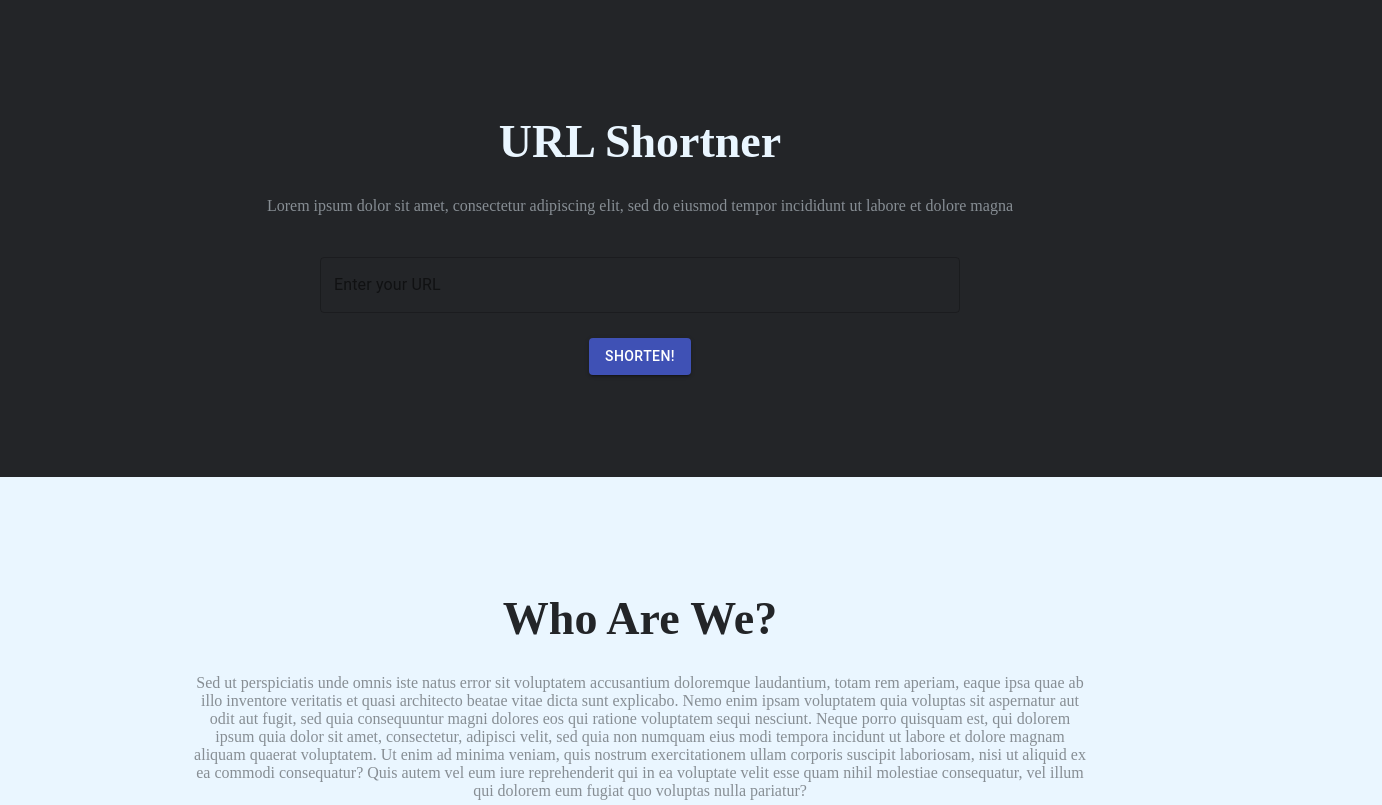
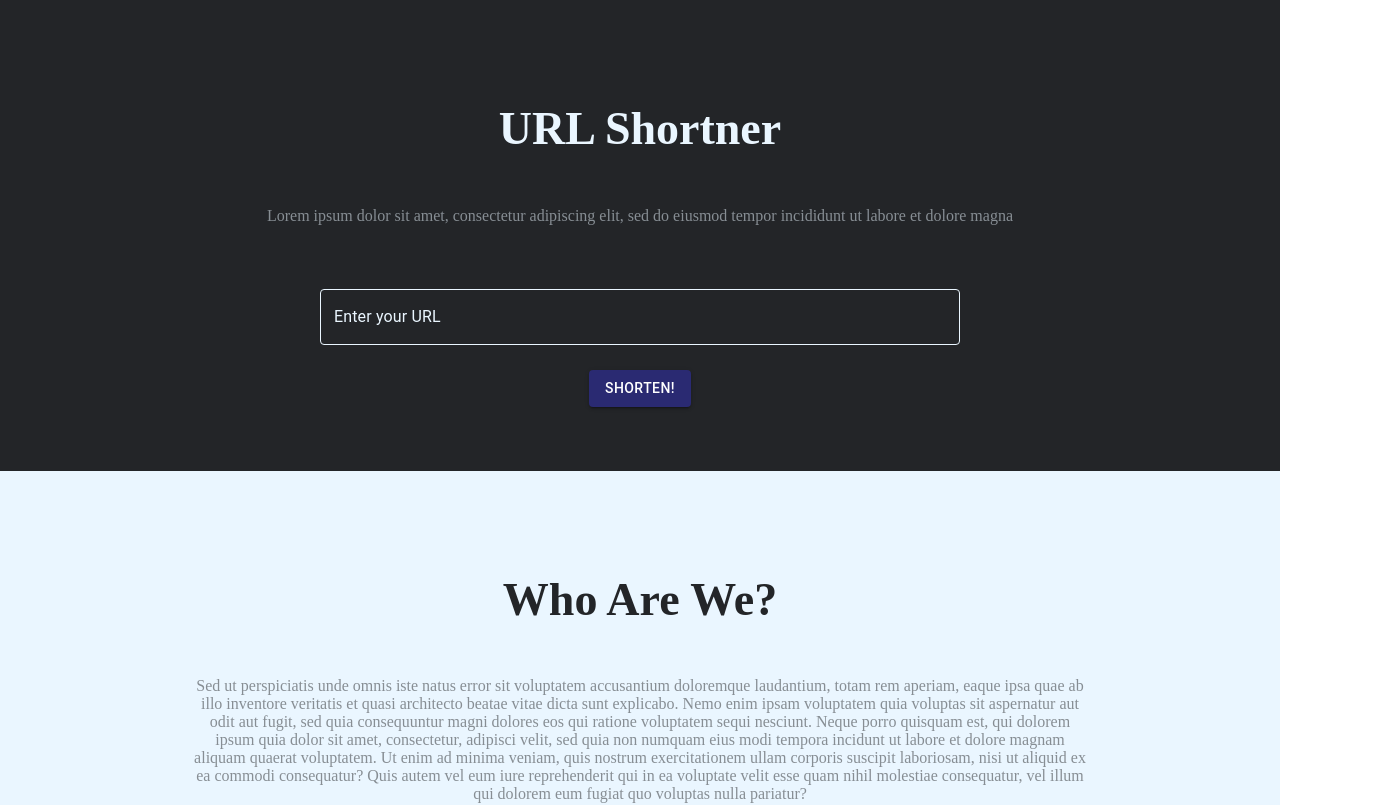
Before and after one commit to hsalhab/URLShortner, a React (Create React App) app in the folder client/react-app/: page / in a window 1280 px wide. Shown: the top 805 px of the page, 1382 px wide, since content can reach past the window. Built offline with nearby package versions, Linux system fonts and the light colour scheme.

Commit message:
updated styling

```diff
--- a/client/react-app/src/App.js
+++ b/client/react-app/src/App.js
@@ -1,5 +1,7 @@
 import React from 'react';
 import Home from './pages/Home';
+import { createMuiTheme } from '@material-ui/core/styles';
+import { ThemeProvider } from '@material-ui/styles';
 
 function App() {
   const styles = {
@@ -9,10 +11,26 @@ function App() {
     }
   };
 
+  const theme = createMuiTheme({
+    palette: {
+      default: {
+        main: '#EAF6FF',
+      },
+      primary: {
+        main: '#EAF6FF',
+      },
+      secondary: {
+        main: '#2A2A72',
+      },
+    },
+  });
+
   return (
-    <div style={styles.App}>
-      <Home></Home>
-    </div>
+    <ThemeProvider theme={theme}>
+      <div style={styles.App}>
+        <Home></Home>
+      </div>
+    </ThemeProvider>
   );
 }
 
--- a/client/react-app/src/pages/Home.jsx
+++ b/client/react-app/src/pages/Home.jsx
@@ -1,6 +1,39 @@
 import React, { Component } from 'react';
 import TextField from '@material-ui/core/TextField';
 import Button from '@material-ui/core/Button';
+import { withStyles } from "@material-ui/core/styles";
+
+const myStyles = theme => ({
+  root: {
+    "& .MuiOutlinedInput-root .MuiOutlinedInput-notchedOutline": {
+      borderColor: "#EAF6FF"
+    },
+    "&:hover .MuiOutlinedInput-root .MuiOutlinedInput-notchedOutline": {
+      borderColor: "#EAF6FF"
+    },
+    "& .MuiOutlinedInput-root.Mui-focused .MuiOutlinedInput-notchedOutline": {
+      borderColor: "#EAF6FF"
+    },
+    "& .MuiOutlinedInput-input": {
+      color: "#EAF6FF"
+    },
+    "&:hover .MuiOutlinedInput-input": {
+      color: "#EAF6FF"
+    },
+    "& .MuiOutlinedInput-root.Mui-focused .MuiOutlinedInput-input": {
+      color: "#EAF6FF"
+    },
+    "& .MuiInputLabel-outlined": {
+      color: "#EAF6FF"
+    },
+    "&:hover .MuiInputLabel-outlined": {
+      color: "#EAF6FF"
+    },
+    "& .MuiInputLabel-outlined.Mui-focused": {
+      color: "#EAF6FF"
+    }
+  }
+});
 
 class Home extends Component {
   constructor() {
@@ -22,7 +55,11 @@ class Home extends Component {
     // event.preventDefault();
   }
 
+
+
   render() {
+
+    const { classes } = this.props;
     const styles = {
       Home: {
         display: "flex",
@@ -31,38 +68,43 @@ class Home extends Component {
         justifyContent: "center",
       },
       TextField: {
-        margin: "2%",
         width: "50%",
       },
-
+      SubmitButton: {
+        marginBottom: "5%",
+        marginTop: "2%"
+      },
       primaryDiv: {
         display: "flex",
         flexDirection: "column",
         alignItems: "center",
         justifyContent: "center",
-        padding: "8%",
+
         color: "#EAF6FF",
         backgroundColor: "#232528",
-        width: "100%",
+width: "100%"
       },
       secondaryDiv: {
         display: "flex",
         flexDirection: "column",
         alignItems: "center",
         justifyContent: "center",
-        padding: "8%",
+
         color: "#232528",
         backgroundColor: "#EAF6FF",
-        width: "100%",
+        width: "100%"
       },
       p: {
         color: "#878E94",
         textAlign: "center",
-        width: "70%"
+        width: "70%",
+        marginBottom: "5%",
+        marginTop: "3%"
       },
       h1: {
         fontSize: "calc(30px + 2vmin)",
         margin: "1%",
+        marginTop: "8%"
       }
 
     };
@@ -74,8 +116,8 @@ class Home extends Component {
           <p style={styles.p}>
             Lorem ipsum dolor sit amet, consectetur adipiscing elit, sed do eiusmod tempor incididunt ut labore et dolore magna
           </p>
-          <TextField style={styles.TextField} id="outlined-basic" label="Enter your URL" variant="outlined" onChange={this.handleChange} />
-          <Button style={styles.SubmitButton} variant="contained" color="primary" onClick={this.handleSubmit}>
+          <TextField className={classes.root} style={styles.TextField}  id="outlined-basic" label="Enter your URL" variant="outlined" onChange={this.handleChange} />
+          <Button style={styles.SubmitButton} color="secondary" variant="contained" onClick={this.handleSubmit}>
             Shorten!
           </Button>
         </div>
@@ -93,4 +135,4 @@ class Home extends Component {
 
 }
 
-export default Home;
+export default withStyles(myStyles, { withTheme: true })(Home);
```
